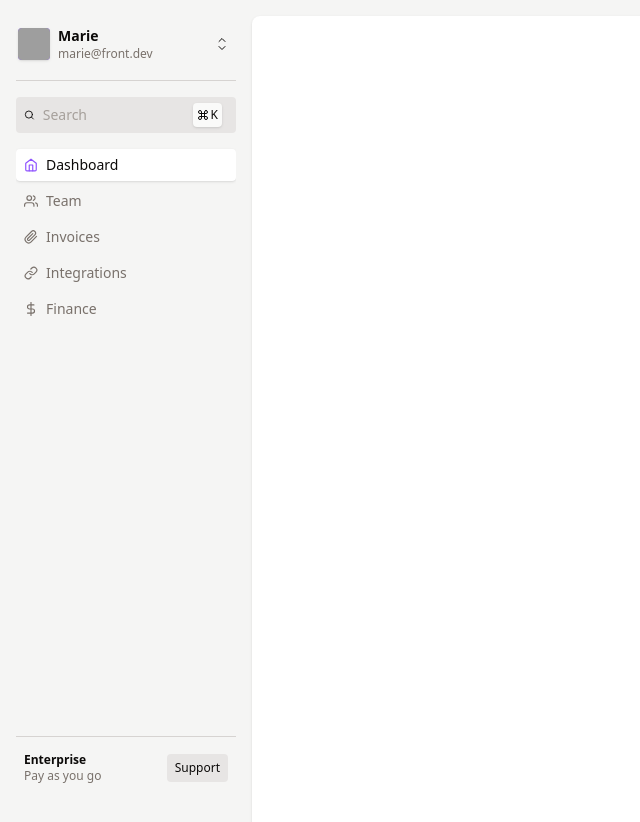
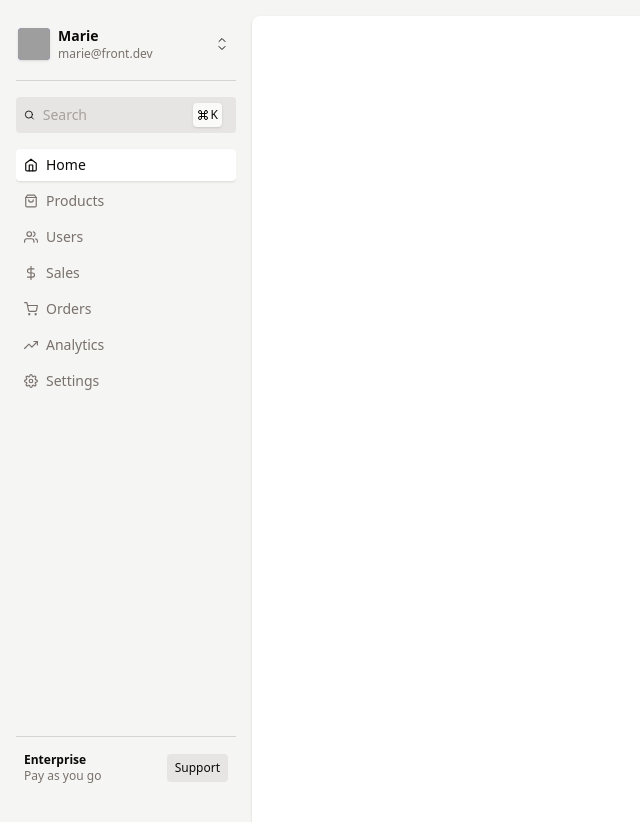
Before and after one commit to PikuzaMarie/admin-dashboard, a React (Vite) app: page / in a window 1280 px wide. Shown: the top 822 px of the page, without its empty margins (0-640 px from the left). Built offline with nearby package versions, Linux system fonts and the light colour scheme; grey boxes are pictures that could not be loaded.

Commit message:
refactor: map route paths and sidebar items from constans

```diff
--- a/src/components/Sidebar/CommandMenu.tsx
+++ b/src/components/Sidebar/CommandMenu.tsx
@@ -1,6 +1,8 @@
 import { Command } from 'cmdk';
 import { Dispatch, SetStateAction, useEffect, useState } from 'react';
-import { FiEye, FiLink, FiLogOut, FiPhone, FiPlus } from 'react-icons/fi';
+import { Link } from 'react-router-dom';
+
+import { SIDEBAR_ITEMS } from '../../constants';
 
 interface CommandMenuProps {
   open: boolean;
@@ -47,54 +49,21 @@ export const CommandMenu: React.FC<CommandMenuProps> = ({ open, setOpen }) => {
             <span className="text-violet-500">"{inputValue}"</span>
           </Command.Empty>
 
-          <CustomCommandGroup heading="Team">
-            <CustomCommandItem>
-              <FiPlus /> Invite Member
-            </CustomCommandItem>
-            <CustomCommandItem>
-              <FiEye />
-              See org chart
-            </CustomCommandItem>
-          </CustomCommandGroup>
-
-          <CustomCommandGroup heading="Integrations">
-            <CustomCommandItem>
-              <FiLink />
-              Link Services
-            </CustomCommandItem>
-            <CustomCommandItem>
-              <FiPhone />
-              Contact Support
-            </CustomCommandItem>
-          </CustomCommandGroup>
-
-          <CustomCommandItem>
-            <FiLogOut />
-            Sign Out
-          </CustomCommandItem>
+          <Command.Group
+            heading="Pages"
+            className="mb-3 text-sm text-stone-400"
+          >
+            {SIDEBAR_ITEMS.map(({ Icon, name, href }) => (
+              <Link to={href}>
+                <Command.Item className="flex cursor-pointer items-center gap-2 rounded p-2 text-sm text-stone-950 transition-colors hover:bg-stone-200">
+                  <Icon />
+                  {name}
+                </Command.Item>
+              </Link>
+            ))}
+          </Command.Group>
         </Command.List>
       </div>
     </Command.Dialog>
   );
 };
-
-const CustomCommandItem: React.FC<{
-  children: React.ReactNode;
-}> = ({ children }) => {
-  return (
-    <Command.Item className="flex cursor-pointer items-center gap-2 rounded p-2 text-sm text-stone-950 transition-colors hover:bg-stone-200">
-      {children}
-    </Command.Item>
-  );
-};
-
-const CustomCommandGroup: React.FC<{
-  heading?: React.ReactNode;
-  children: React.ReactNode;
-}> = ({ heading, children }) => {
-  return (
-    <Command.Group heading={heading} className="mb-3 text-sm text-stone-400">
-      {children}
-    </Command.Group>
-  );
-};
--- a/src/components/Sidebar/RouteSelect.tsx
+++ b/src/components/Sidebar/RouteSelect.tsx
@@ -1,41 +1,24 @@
-import { IconType } from 'react-icons';
-import {
-  FiDollarSign,
-  FiHome,
-  FiLink,
-  FiPaperclip,
-  FiUsers,
-} from 'react-icons/fi';
+import { NavLink } from 'react-router-dom';
+
+import { SIDEBAR_ITEMS } from '../../constants';
 
 export const RouteSelect: React.FC = () => {
   return (
     <div className="space-y-1">
-      <Route Icon={FiHome} selected={true} title="Dashboard" />
-      <Route Icon={FiUsers} selected={false} title="Team" />
-      <Route Icon={FiPaperclip} selected={false} title="Invoices" />
-      <Route Icon={FiLink} selected={false} title="Integrations" />
-      <Route Icon={FiDollarSign} selected={false} title="Finance" />
+      {SIDEBAR_ITEMS.map(item => (
+        <NavLink
+          to={item.href}
+          className={({ isActive }) =>
+            `flex w-full items-center justify-start gap-2 rounded px-2 py-1.5 text-sm transition-[box-shadow,_background-color,_color] ${
+              isActive
+                ? 'bg-white text-stone-950 shadow'
+                : 'bg-transparent text-stone-500 shadow-none hover:bg-stone-200'
+            }`
+          }
+        >
+          <item.Icon /> {item.name}
+        </NavLink>
+      ))}
     </div>
   );
 };
-
-interface RouteProps {
-  selected: boolean;
-  Icon: IconType;
-  title: string;
-}
-
-const Route: React.FC<RouteProps> = ({ selected, Icon, title }) => {
-  return (
-    <button
-      className={`flex w-full items-center justify-start gap-2 rounded px-2 py-1.5 text-sm transition-[box-shadow,_background-color,_color] ${
-        selected
-          ? 'bg-white text-stone-950 shadow'
-          : 'bg-transparent text-stone-500 shadow-none hover:bg-stone-200'
-      }`}
-    >
-      <Icon className={`${selected ? 'text-violet-500' : ''}`} />
-      {title}
-    </button>
-  );
-};
--- /dev/null
+++ b/src/constants.ts
@@ -0,0 +1,31 @@
+import {
+  FiDollarSign,
+  FiHome,
+  FiSettings,
+  FiShoppingBag,
+  FiShoppingCart,
+  FiTrendingUp,
+  FiUsers,
+} from 'react-icons/fi';
+
+import { SidebarItem } from './types';
+
+export const ROUTES = {
+  home: '/',
+  products: '/products',
+  users: '/users',
+  sales: '/sales',
+  orders: '/orders',
+  analytics: '/analytics',
+  settings: '/settings',
+};
+
+export const SIDEBAR_ITEMS: SidebarItem[] = [
+  { name: 'Home', Icon: FiHome, href: ROUTES.home },
+  { name: 'Products', Icon: FiShoppingBag, href: ROUTES.products },
+  { name: 'Users', Icon: FiUsers, href: ROUTES.users },
+  { name: 'Sales', Icon: FiDollarSign, href: ROUTES.sales },
+  { name: 'Orders', Icon: FiShoppingCart, href: ROUTES.orders },
+  { name: 'Analytics', Icon: FiTrendingUp, href: ROUTES.analytics },
+  { name: 'Settings', Icon: FiSettings, href: ROUTES.settings },
+];
--- a/src/pages/router.tsx
+++ b/src/pages/router.tsx
@@ -1,11 +1,12 @@
 import { createBrowserRouter } from 'react-router-dom';
 
+import { ROUTES } from '../constants';
 import { HomePage } from './Home';
 import { RootLayout } from './RootLayout';
 
 export const routes = createBrowserRouter([
   {
-    path: '/',
+    path: ROUTES.home,
     element: <RootLayout />,
     children: [{ index: true, element: <HomePage /> }],
   },
--- /dev/null
+++ b/src/types.ts
@@ -0,0 +1,7 @@
+import { IconType } from 'react-icons';
+
+export interface SidebarItem {
+  name: string;
+  Icon: IconType;
+  href: string;
+}
```
